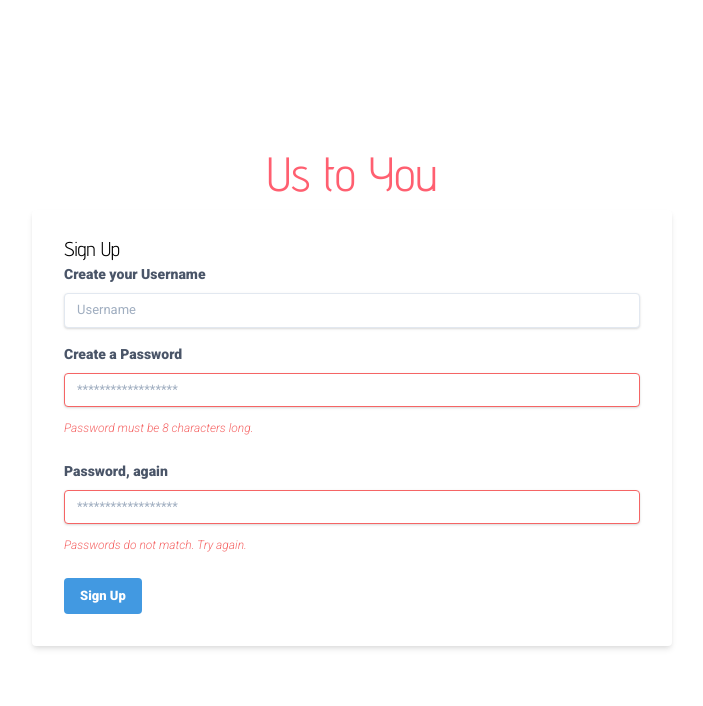
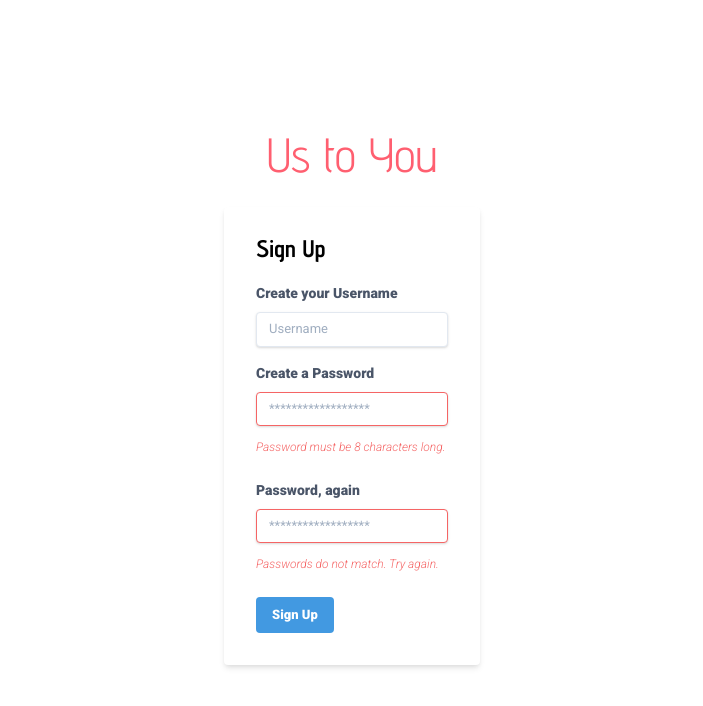
Before and after one commit to catcarbonell/hackathon_frontend, a React (Create React App) app: page / in a window 1280 px wide. Shown: the top 706 px of the page, without its empty margins (288-991 px from the left). Built offline with nearby package versions, Linux system fonts and the light colour scheme.

Commit message:
Refined styles for desktop and mobile

```diff
--- a/src/App.js
+++ b/src/App.js
@@ -10,10 +10,10 @@ function App() {
   return (
     <div className="App">
       <div className="w-full h-screen flex content-center">
-        <div className="w-1/2 h-auto m-auto">
-            <h1 className="text-5xl text-custom-red text-center">Us to You</h1>
-            {!isAuth &&  <SignUp setAuth={setAuth} handleAuth={handleAuth} />}
-            {isAuth && <SignIn setAuth={setAuth} handleAuth={handleAuth} />}
+        <div className="md:w-64 w-1/2 h-auto m-auto">
+            <h1 className="text-5xl text-custom-red text-center mb-4">Us to You</h1>
+            {!isAuth &&  <SignUp handleAuth={handleAuth} />}
+            {isAuth && <SignIn handleAuth={handleAuth} />}
         </div>
       </div>
     </div>
--- a/src/Components/SignIn.js
+++ b/src/Components/SignIn.js
@@ -3,7 +3,7 @@ import React from 'react';
 const SignIn = (props) => {
     return (
         <form className="bg-white shadow-md rounded px-8 pt-6 pb-8 mb-4">
-            <h2 className="text-xl">Sign In</h2>
+            <h2 className="text-2xl font-bold mb-4">Sign In</h2>
             <div className="mb-4">
             <label className="block text-gray-700 text-sm font-bold mb-2" for="username">
                 Username
--- a/src/Components/SignUp.js
+++ b/src/Components/SignUp.js
@@ -3,7 +3,7 @@ import React from 'react';
 const SignUp = (props) => {
     return (
         <form className="bg-white shadow-md rounded px-8 pt-6 pb-8 mb-4">
-            <h2 className="text-xl">Sign Up</h2>
+            <h2 className="text-2xl font-bold mb-4">Sign Up</h2>
             <div className="mb-4">
                 <label className="block text-gray-700 text-sm font-bold mb-2" for="username">
                     Create your Username
```
